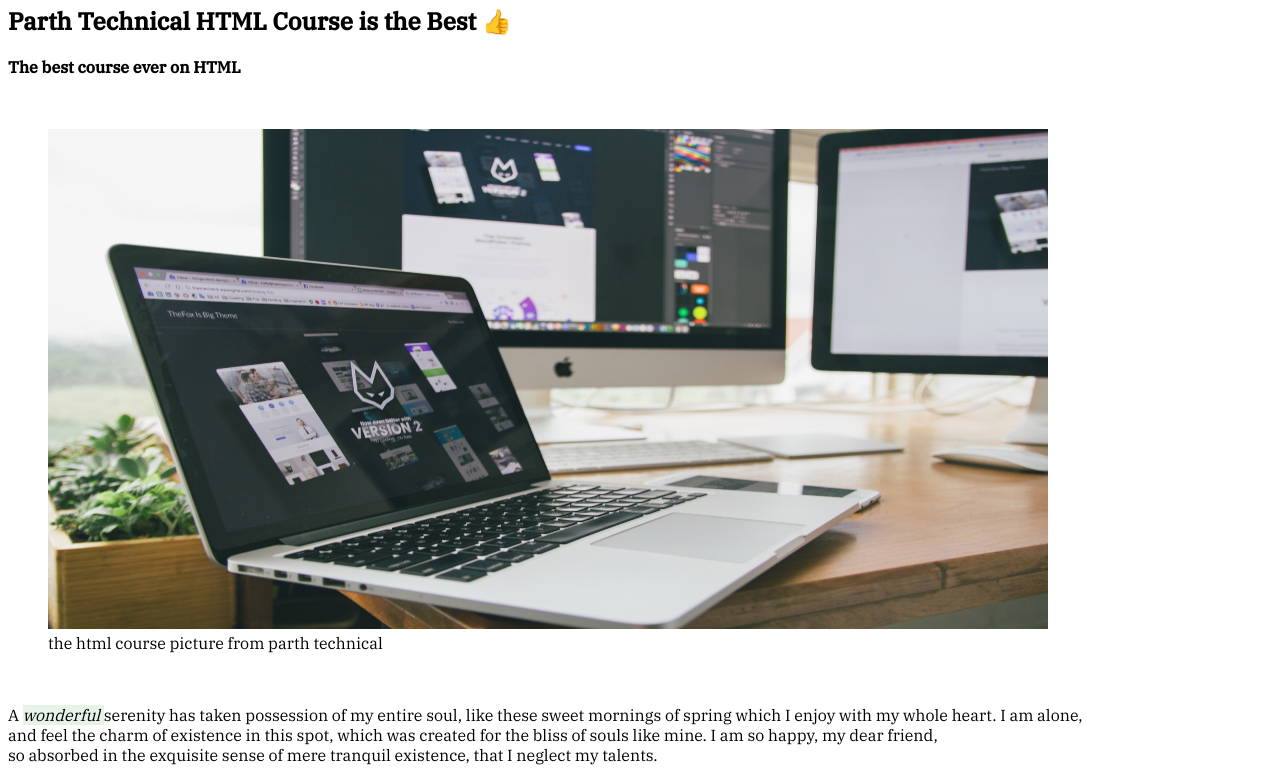
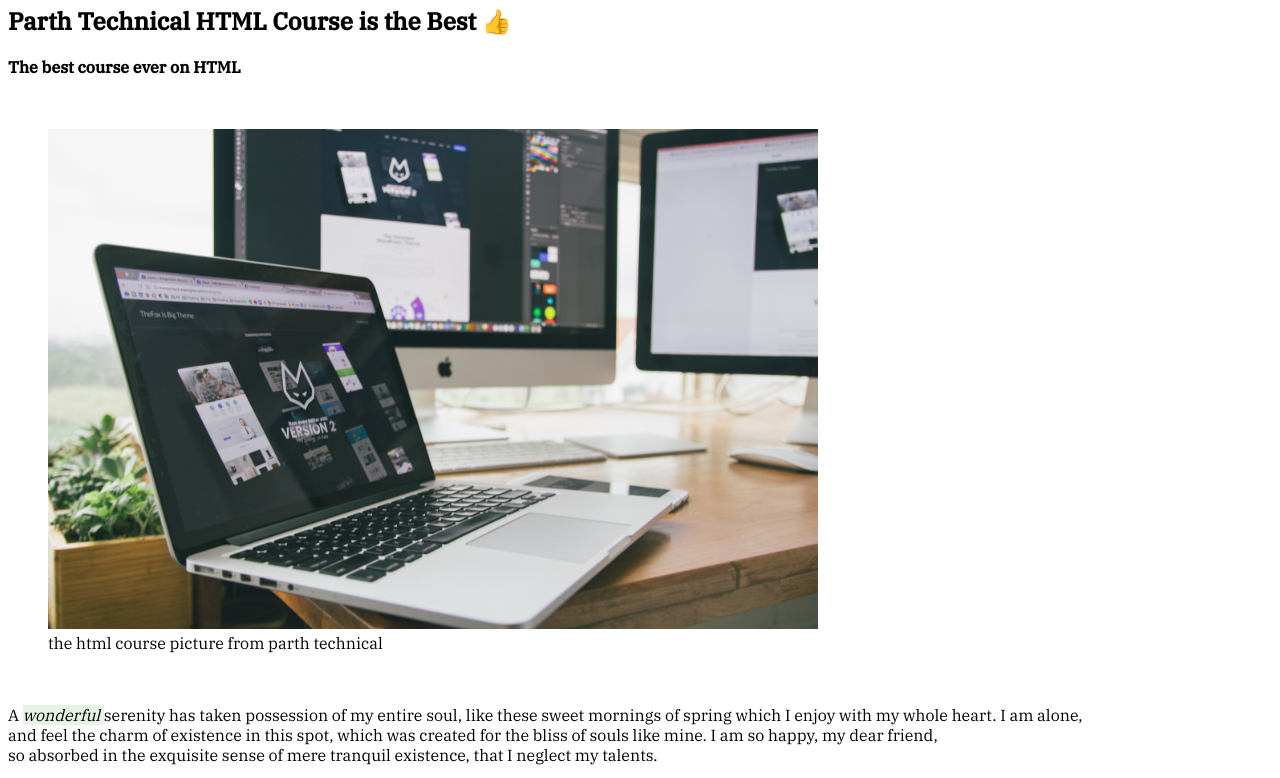
Before and after one commit to Parth-Baldaniya/HTML, a plain HTML site: page index.html in a window 1280 px wide. Shown: the part 440-1218 px from the top of the page. Drawn offline with Linux system fonts and the light colour scheme.

Commit message:
index.html

```diff
--- a/index.html
+++ b/index.html
@@ -59,7 +59,7 @@
         <img
           src="images/com.jpg"
           alt="HTML Course Poster"
-          width="1000"
+          width="65%"
           height="500"
         />
         <figcaption>the html course picture from parth technical</figcaption>
```
